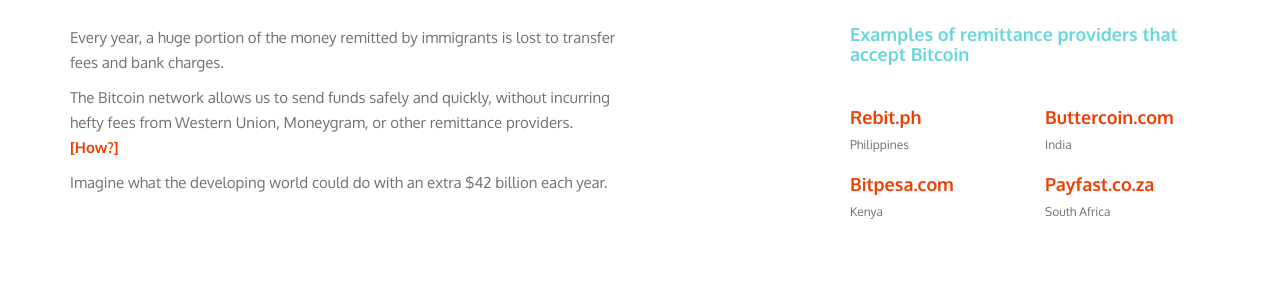
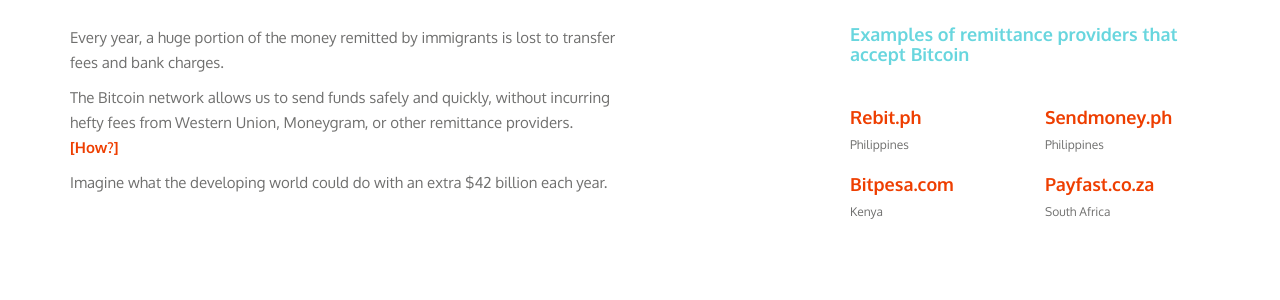
Before and after one commit to sciventures/rebittance, a Jekyll site: the page index.html, which Jekyll copies as it is, in a window 1280 px wide and 900 px high, scrolled down 559 px. Shown: the part 154-454 px from the top of the window. Built offline with Jekyll 4.4.1, drawn with Linux system fonts in a browser that asks for light colours.

Commit message:
fixing css

```diff
--- a/index.html
+++ b/index.html
@@ -87,8 +87,8 @@
               <span>Philippines</span>
             </li>
             <li>
-              <a href="https://buttercoin.com" class="orangetext">Buttercoin.com</a>
-              <span>India</span>
+              <a href="https://sendmoney.ph" class="orangetext">Sendmoney.ph</a>
+              <span>Philippines</span>
             </li>
             <li>
               <a href="https://bitpesa.com" class="orangetext">Bitpesa.com</a>
```
